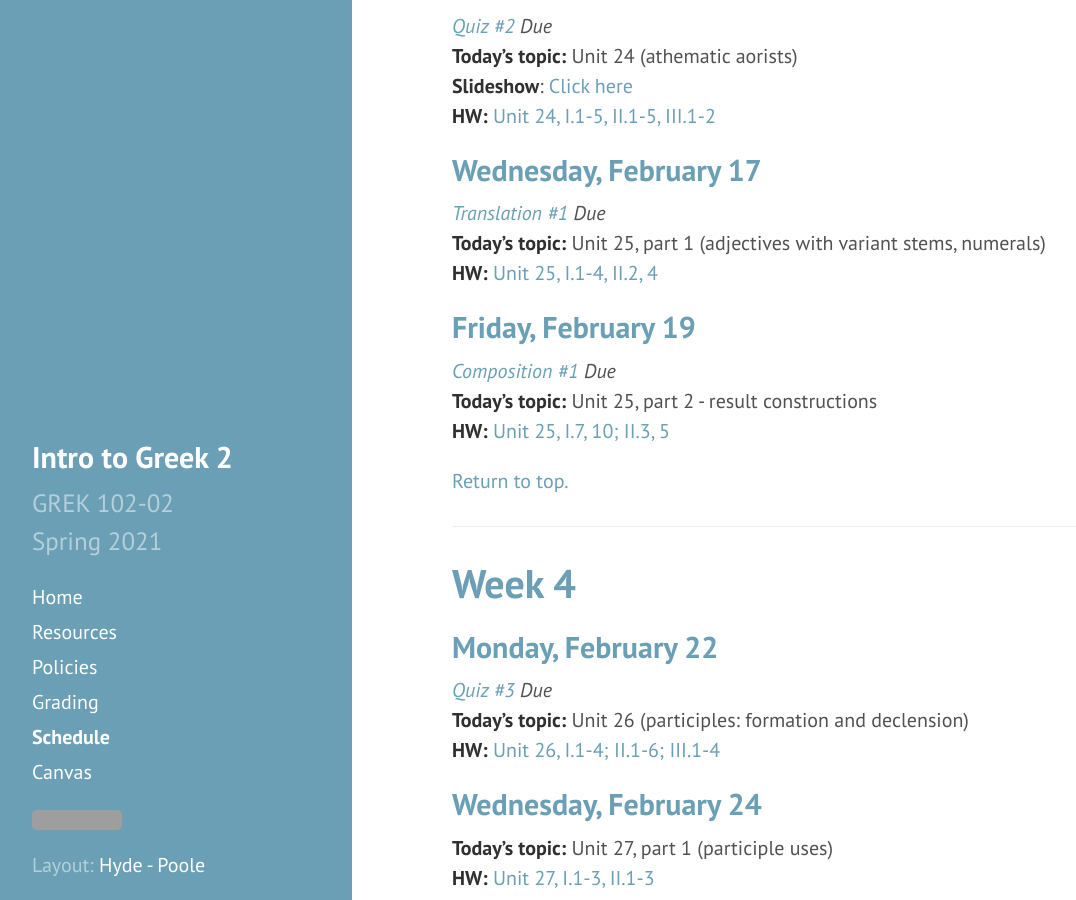
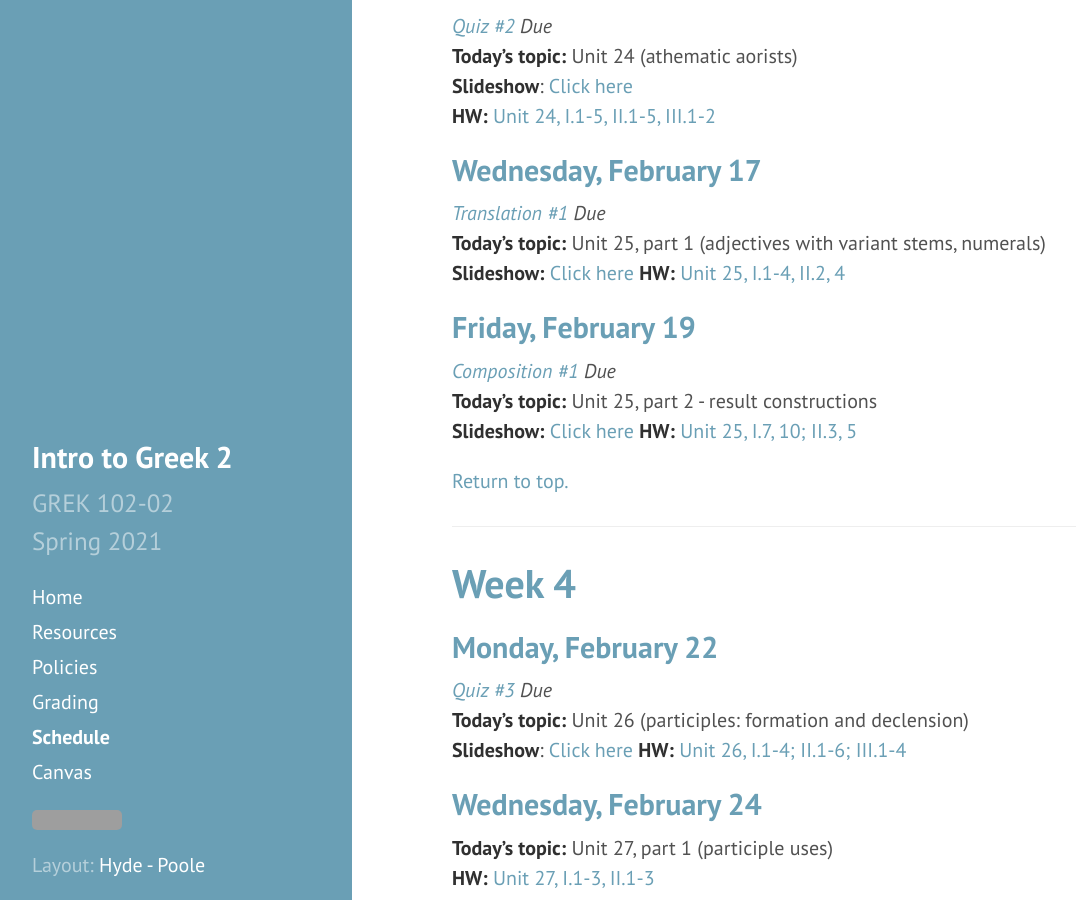
Before and after one commit to DLibatique/GREK102-S21, a Jekyll site: the page built from _pages/schedule.md, in a window 1280 px wide and 900 px high, scrolled down 2146 px. Shown: the whole window, without its empty margins (8-1084 px from the left). Built offline with Jekyll 4.4.1, drawn with Linux system fonts in a browser that asks for light colours; grey boxes are pictures that could not be loaded.

Commit message:
added u25 and 26 slideshows

```diff
--- a/_pages/schedule.md
+++ b/_pages/schedule.md
@@ -92,11 +92,13 @@
 ## Wednesday, February 17
 [*Translation #1*](https://hc.instructure.com/courses/3462/assignments/28248) *Due*
 **Today's topic:** Unit 25, part 1 (adjectives with variant stems, numerals)
+**Slideshow:** [Click here](https://drive.google.com/file/d/1XIHvAq27JzrOfdcnjFGvUUeHo03opq0X/view?usp=sharing)
 **HW:** [Unit 25, I.1-4, II.2, 4](https://hc.instructure.com/courses/3462/assignments/28217)
 
 ## Friday, February 19
 [*Composition #1*](https://hc.instructure.com/courses/3462/assignments/30854) *Due*
 **Today's topic:** Unit 25, part 2 - result constructions
+**Slideshow:** [Click here](https://drive.google.com/file/d/1XIHvAq27JzrOfdcnjFGvUUeHo03opq0X/view?usp=sharing)
 **HW:** [Unit 25, I.7, 10; II.3, 5](https://hc.instructure.com/courses/3462/assignments/28218)
 
 [Return to top.](#top)
@@ -108,6 +110,7 @@
 ## Monday, February 22
 [*Quiz #3*](https://hc.instructure.com/courses/3462/assignments/30881) *Due*
 **Today's topic:** Unit 26 (participles: formation and declension)
+**Slideshow**: [Click here](https://drive.google.com/file/d/1XnyfaclQ3qvLTBqqU8Z8XhWv4RiCDBW3/view?usp=sharing)
 **HW:** [Unit 26, I.1-4; II.1-6; III.1-4](https://hc.instructure.com/courses/3462/assignments/28219)
 
 ## Wednesday, February 24
```
